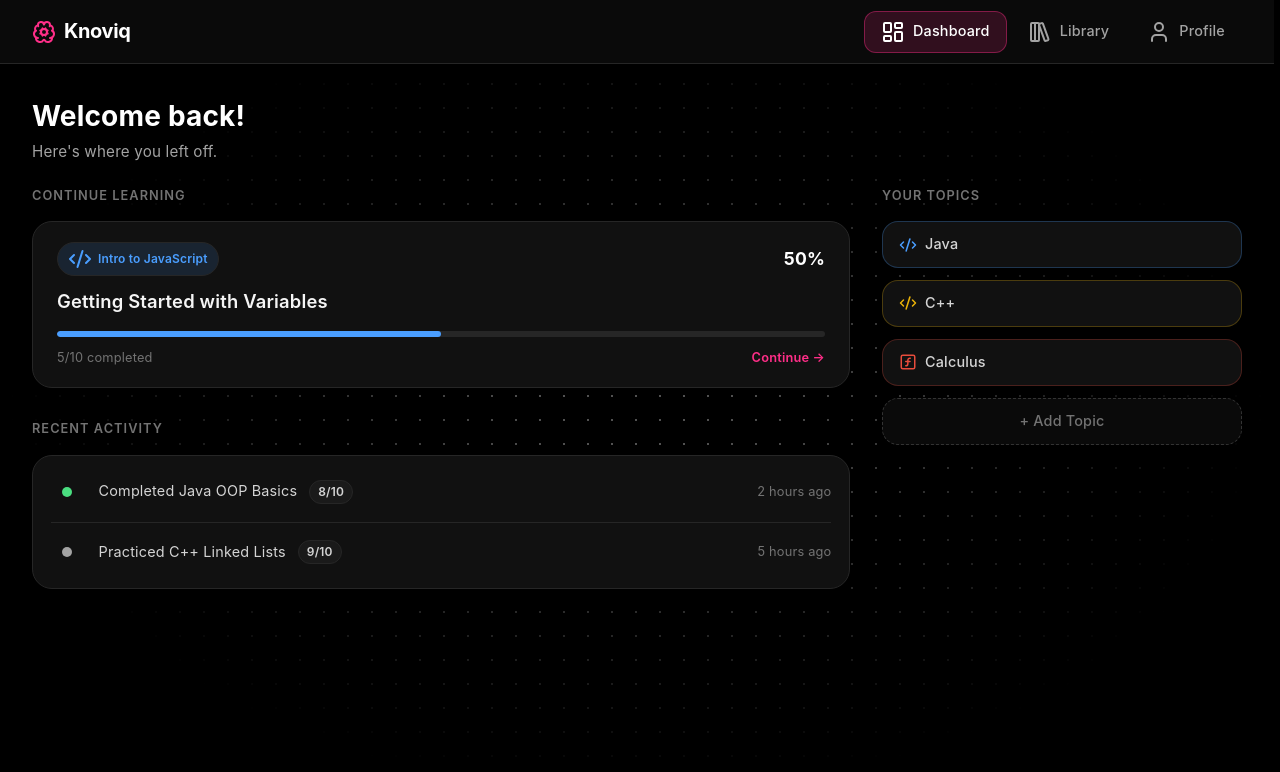
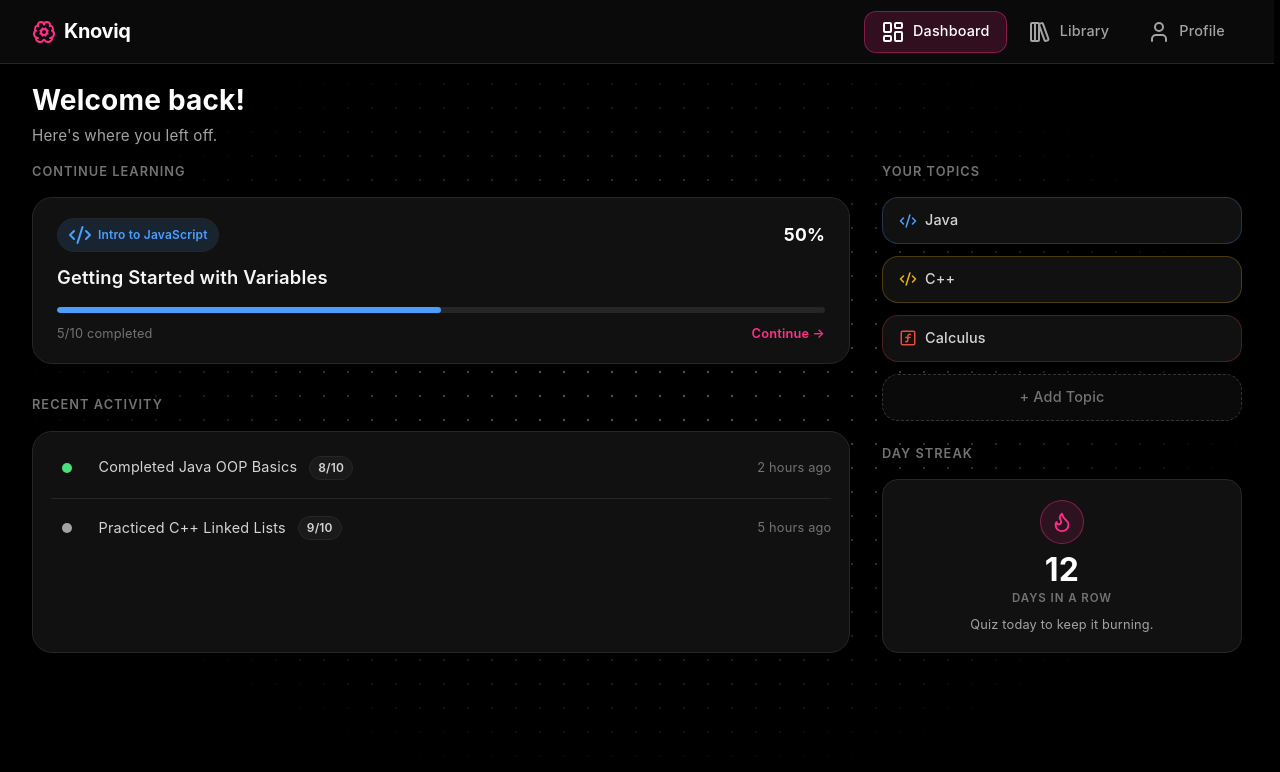
Before and after one commit to JairusCollantes/knoviq, a React (Vite) app: page /dashboard in a window 1280 px wide. Shown: the top 772 px of the page. Built offline with nearby package versions, Linux system fonts and the light colour scheme.

Commit message:
feat: enhance Dashboard with streak display and adjust styling for better layout

```diff
--- a/src/pages/Dashboard.css
+++ b/src/pages/Dashboard.css
@@ -7,7 +7,7 @@
   box-sizing: border-box;
   display: flex;
   flex-direction: column;
-  padding: 2rem;
+  padding: 1rem 2rem 1.25rem;
   overflow: hidden;
   animation: fadeUp 0.35s ease;
 }
@@ -30,7 +30,7 @@
 
 .dash-header {
   flex-shrink: 0;
-  margin-bottom: 1.5rem;
+  margin-bottom: 1rem;
 }
 
 .dash-header h1 {
@@ -290,6 +290,55 @@
   background: var(--accent-soft, rgba(255, 46, 136, 0.12));
 }
 
+.dash-streak-card {
+  display: flex;
+  flex-direction: column;
+  align-items: center;
+  gap: 0.25rem;
+  text-align: center;
+  padding: 1.25rem 1rem 1.1rem;
+  border-radius: 16px;
+  border: 1px solid #262626;
+  background: #111111;
+  animation: fadeUp 0.35s ease;
+}
+
+.dash-streak-icon {
+  display: inline-flex;
+  align-items: center;
+  justify-content: center;
+  width: 44px;
+  height: 44px;
+  border-radius: 50%;
+  color: var(--accent, #ff2e88);
+  background: var(--accent-soft, rgba(255, 46, 136, 0.12));
+  border: 1px solid var(--accent-border, rgba(255, 46, 136, 0.4));
+  line-height: 0;
+  margin-bottom: 0.35rem;
+}
+
+.dash-streak-value {
+  font-size: 2rem;
+  font-weight: 700;
+  color: #fff;
+  line-height: 1;
+}
+
+.dash-streak-label {
+  font-size: 0.72rem;
+  font-weight: 600;
+  text-transform: uppercase;
+  letter-spacing: 0.08em;
+  color: #737373;
+}
+
+.dash-streak-sub {
+  font-size: 0.8rem;
+  color: #a3a3a3;
+  margin: 0.35rem 0 0;
+  line-height: 1.4;
+}
+
 @media (max-width: 768px) {
   .dashboard {
     height: auto;
--- a/src/pages/Dashboard.jsx
+++ b/src/pages/Dashboard.jsx
@@ -1,9 +1,10 @@
 import { Link } from 'react-router-dom';
-import { topics, topicById, recentActivity, continueLearning } from '../data/Data';
+import { topics, topicById, recentActivity, continueLearning, stats } from '../data/Data';
 import './Dashboard.css';
 
 export default function Dashboard() {
   const topicColor = topicById(continueLearning.topicId).color;
+  const streak = stats.find((s) => s.id === 'streak');
 
   return (
     <div className="dashboard">
@@ -84,6 +85,18 @@ export default function Dashboard() {
               <button className="topic-chip add-topic">+ Add Topic</button>
             </div>
           </section>
+
+          <section className="dash-section">
+            <h2 className="section-title">Day Streak</h2>
+            <div className="dash-streak-card">
+              <span className="dash-streak-icon">
+                <streak.icon size={22} />
+              </span>
+              <span className="dash-streak-value">{streak.value}</span>
+              <span className="dash-streak-label">days in a row</span>
+              <p className="dash-streak-sub">Quiz today to keep it burning.</p>
+            </div>
+          </section>
         </aside>
       </div>
     </div>
```
